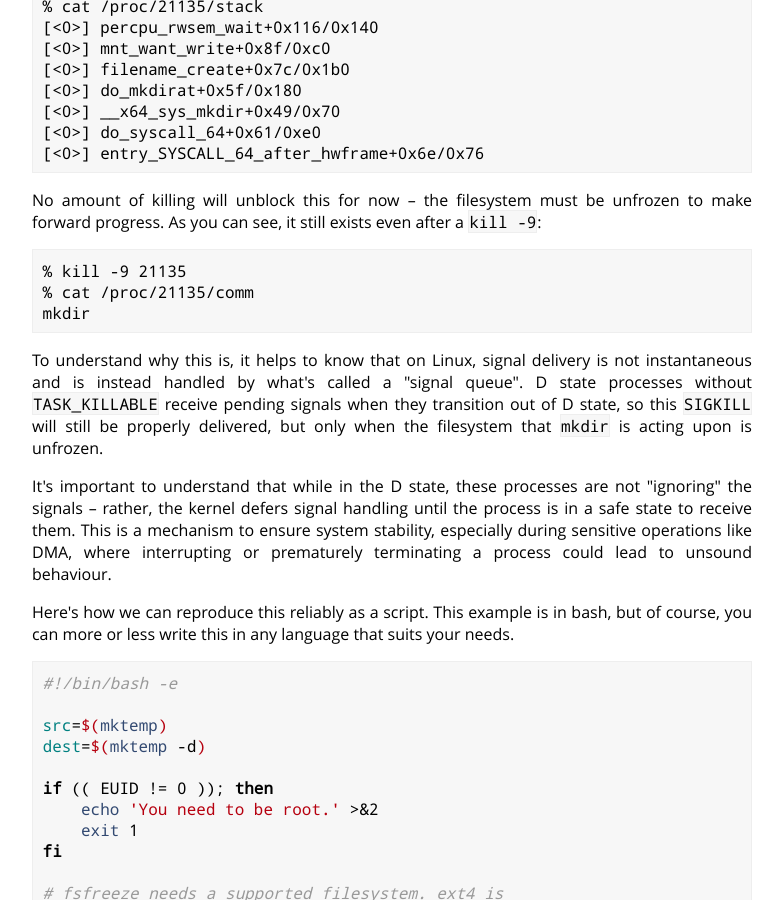
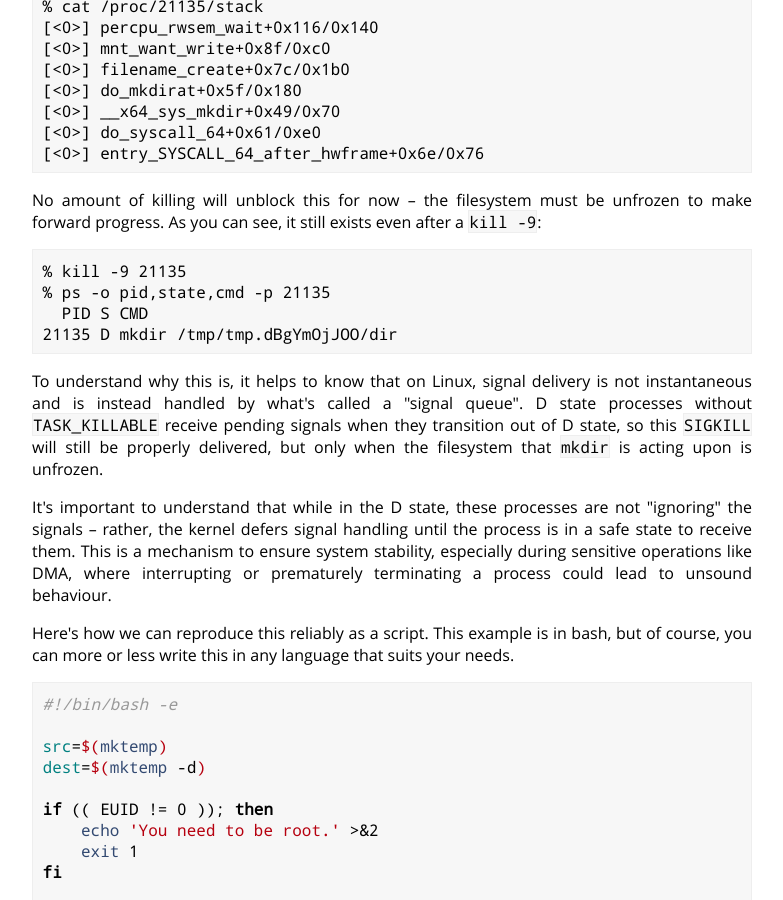
Before and after one commit to cdown/chrisdown.name, a Jekyll site: the page built from _posts/2024-02-05-reliably-creating-d-state-processes-on-demand.md, in a window 1280 px wide and 900 px high, scrolled down 12191 px. Shown: the whole window, without its empty margins (248-1031 px from the left). Built offline with Jekyll 4.4.1, drawn with Linux system fonts in a browser that asks for light colours; a script that is not in the unit is left out.

Commit message:
vfork: Show ps for mkdir example

```diff
--- a/_posts/2024-02-05-reliably-creating-d-state-processes-on-demand.md
+++ b/_posts/2024-02-05-reliably-creating-d-state-processes-on-demand.md
@@ -760,8 +760,9 @@ unfrozen to make forward progress. As you can see, it still exists even after a
 `kill -9`:
 
     % kill -9 21135
-    % cat /proc/21135/comm
-    mkdir
+    % ps -o pid,state,cmd -p 21135
+      PID S CMD
+    21135 D mkdir /tmp/tmp.dBgYmOjJOO/dir
 
 To understand why this is, it helps to know that on Linux, signal delivery is
 not instantaneous and is instead handled by what's called a "signal queue". D
```
